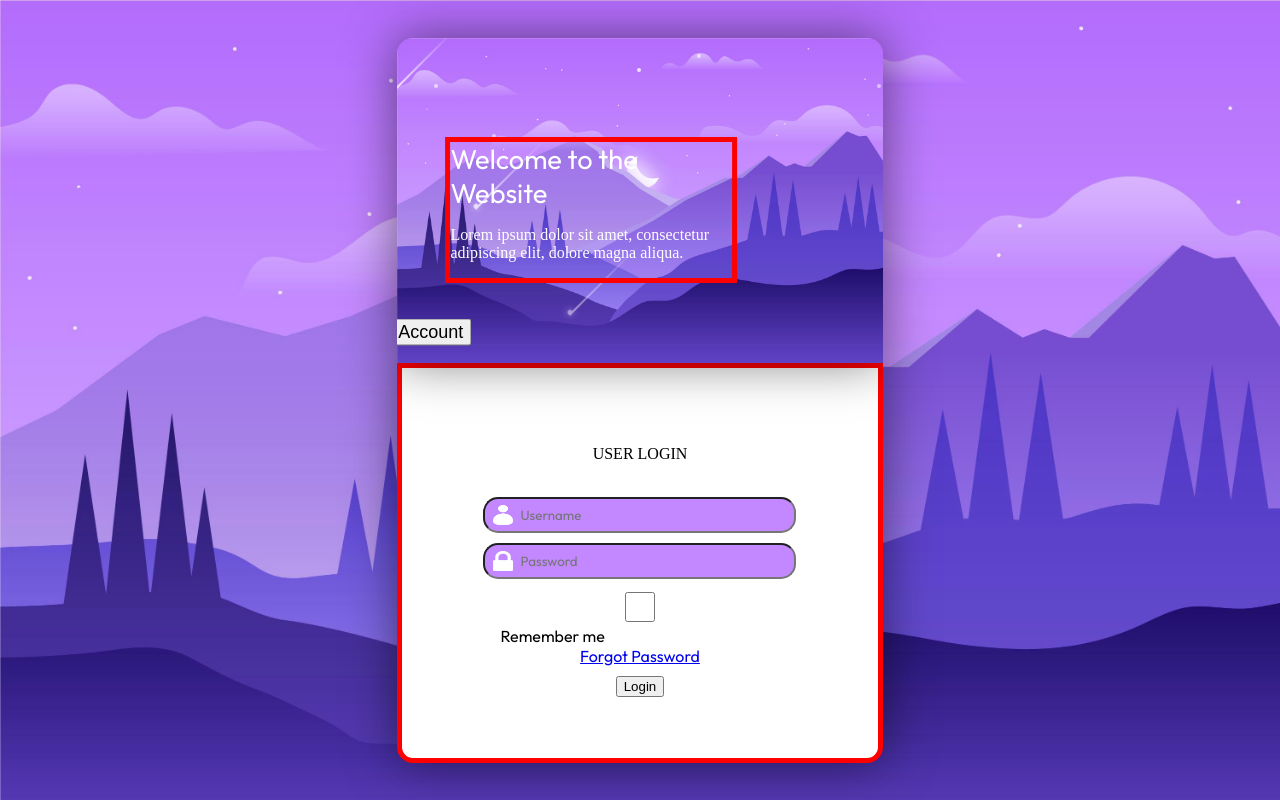
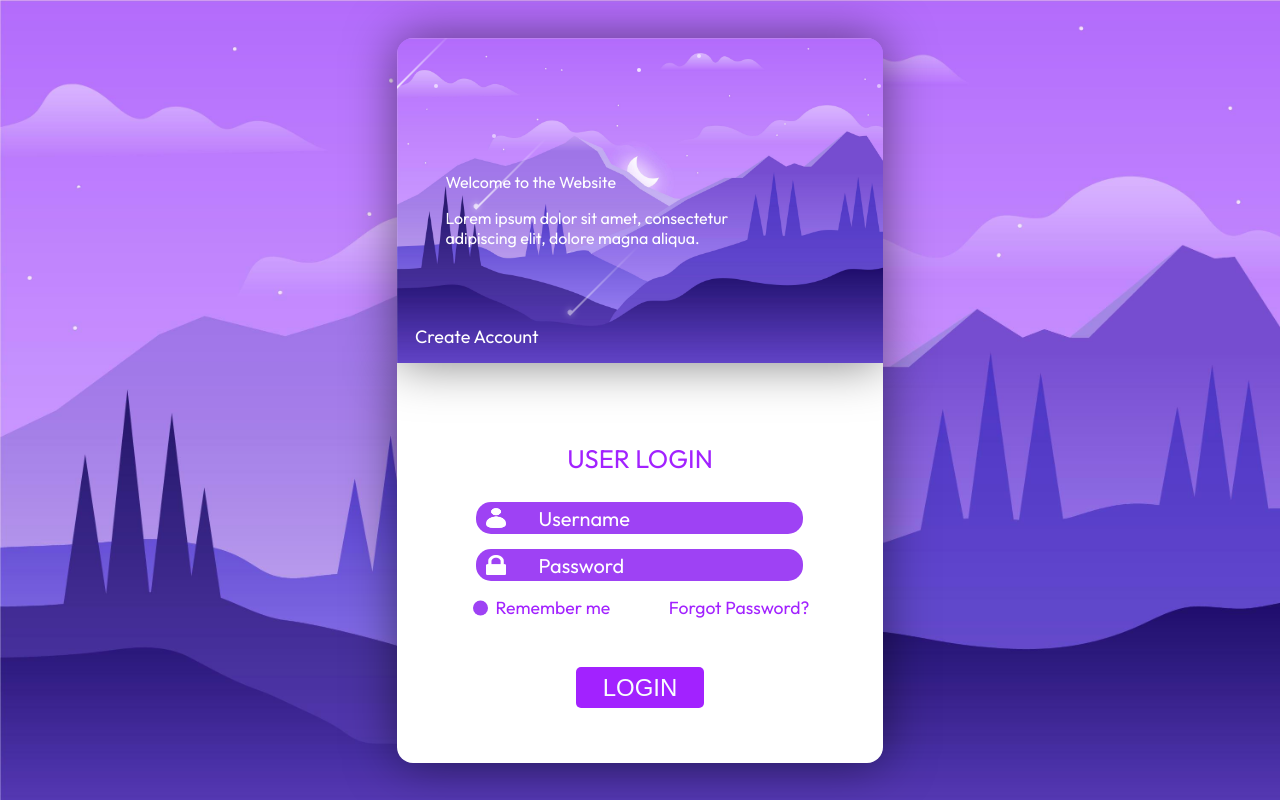
Before and after one commit to F4OST/login-Form, a plain HTML site: page index.html in a window 1280 px wide. Drawn offline with Linux system fonts and the light colour scheme; a web font is replaced by a local one.

Commit message:
finished form styles

```diff
--- a/index.html
+++ b/index.html
@@ -6,14 +6,16 @@
     <meta http-equiv="X-UA-Compatible" content="IE=edge" />
     <meta name="viewport" content="width=device-width, initial-scale=1.0" />
     <link rel="stylesheet" href="style.css">
-    <link rel="preconnect" href="https://fonts.gstatic.com">
+
     <link href="https://fonts.googleapis.com/css2?family=Outfit:wght@400;700&display=swap" rel="stylesheet">
-    <title>Document</title>
+     <link href="https://fonts.google.com/specimen/Sarpanch?preview.text=LOGIN&preview.size=27&preview.text_type=custom"  rel="stylesheet">
+
+    <title>Login</title>
 </head>
 
 <body>
-    <div id="red">
-        <div id="blue-container">
+    <div id="main">
+        <div id="img-container">
             <div class="star">
                 <span></span>
             </div>
@@ -38,45 +40,44 @@
             <div class="static star-1"></div>
             <div class="static  star-2"></div>
             <div class="static  star-3"></div>
-            <div id="texts">
+            <div id="form-container">
                 <P>Welcome to the Website</P>
                 <p>
                     Lorem ipsum dolor sit amet, consectetur adipiscing elit,
                     dolore magna aliqua.
                 </p>
             </div>
-            <button id="butt">Create Account</button>
+
+            <a id="register" href="/register">Create Account</a>
 
 
-            <img id="blue" src="./6073424.jpg" alt="img" />
+            <img id="img" src="./images/background.jpg" alt="img" />
         </div>
 
         <div id="txt">
-            <p>
-                USER LOGIN
-            </p>
+            <p>USER LOGIN </p>
             <br>
             <form id="form" action="" method="post">
                 <div class="input-container">
                     <label for="name">
-                        <img src="./user.png" alt="user">
+                        <img src="./images/user.png" alt="user">
                         <input type="text" id="name" name="name" placeholder="Username" required>
                     </label>
                 </div>
                 <div class="input-container">
                     <label for="pass">
-                        <img src="./padlock.png" alt="password">
-                        <input type="password" id="pass" name="pass" placeholder="Password" required>
+                        <img src="./images/padlock.png" alt="password">
+                        <input type="password" id="pass" name="pass" placeholder="Password" pattern=".{6,}" title="Password must be at least 6 characters" required>
                     </label>
                 </div>
-                <div class="input-container">
+                <div class="container">
                     <input type="checkbox" id="remember">
                     <label for="remember">Remember me</label>
 
-                    <a href="/password-reset">Forgot Password</a>
-                    </label>
+                    <a href="/password-reset">Forgot Password?</a>
+
                 </div>
-                <button type="submit">Login</button>
+                <button type="submit">LOGIN</button>
             </form>
         </div>
 
--- a/style.css
+++ b/style.css
@@ -5,8 +5,8 @@ body {
     margin: 0;
 }
 
-#red {
-    background-image: url("6073424.jpg");
+#main {
+    background-image: url("./images/background.jpg");
     background-repeat: no-repeat;
     background-size: cover;
     width: 100%;
@@ -18,7 +18,7 @@ body {
     position: relative;
 }
 
-#blue-container {
+#img-container {
     width: max(350px, 38%);
     height: 325px;
     position: relative;
@@ -28,7 +28,7 @@ body {
     box-shadow: 0 0 50px rgba(0, 0, 0, 0.5);
 }
 
-#blue {
+#img {
     min-width: 100%;
     height: 100%;
     object-fit: cover;
@@ -45,14 +45,14 @@ align-items: center;
 text-align: center;
 
     background-color: white;
-    border:5px red solid;
     width: max(350px, 38%);
     height: 400px;
     padding: 20px;
     box-sizing: border-box;
-    overflow: auto;
+
     border-radius: 0 0 1em 1em;
     box-shadow: 0 0 50px rgba(0, 0, 0, 0.5);
+    overflow: hidden;
 }
 
 span {
@@ -211,8 +211,8 @@ span::before {
         opacity: 0;
     }
 }
-#texts {
-    border:5px red solid;
+#form-container {
+
 position: absolute;
 top: 53%;
 left: 40%;
@@ -221,36 +221,32 @@ text-align: start;
 color: white;
 }
 
-:root{
---font: 'Outfit', sans-serif;
-}
-#texts :first-child {
-margin: 0;
-font-size: 1.7em;
-font-family: var(--font);
+
+
+
+#register {
+    position: absolute;
+    color: white;
+    transform: translate(-50%, -50%);
+    font-size: 18px;
+    text-decoration: none;
+    bottom: 1%;
+    left: 5rem;
 
 }
 
-#butt{
-position: absolute;
-transform: translate(-50%, -50%);
-font-size: 18px;
-bottom: 1%;
-left: 1%;
-
-
-}
 
 #form {
 display: flex;
 flex-direction: column;
 align-items: center;
 font-family: var(--font);
+border: none;
 }
 
 .input-container {
 position: relative;
-margin-bottom: 10px;
+margin-bottom: 15px;
 }
 
 .input-container img {
@@ -263,17 +259,120 @@ width: 20px;
 }
 
 .input-container input {
-padding-left: 35px;
+padding-left: 37px;
 font-family: var(--font);
-background-color: #c387ff;
-width:17rem ;
+background-color: #9e42f4;
+font-size: 20px;
+width:18rem ;
 height: 30px;
 border-radius: 15px;
+border: none;
 }
+.input-container input::placeholder {
+    padding-left: 25px;
+}
+
+.container {
+    position: relative;
+    white-space: nowrap;
+  }
+
+  .container input[type="checkbox"] {
+    position: absolute;
+    opacity: 0;
+  }
+
+  .container label {
+    display: inline-block;
+    position: relative;
+    padding-left: 25px;
+    cursor: pointer;
+  }
+
+  .container label::before {
+    content: "";
+    display: inline-block;
+    width: 15px;
+    height: 15px;
+    background-color: #9e42f4;
+    border-radius: 50%;
+    position: absolute;
+    left: 3px;
+    top: 50%;
+    transform: translateY(-50%);
+  }
+
+  .container input[type="checkbox"]:checked + label::before {
+    content: "\2713";
+    font-size: 14px;
+    color: white;
+  }
 
 
 
-label {
-display: flex;
-align-items: center;
-}
+
+:root {
+    --text-color: #a222ff;
+    --font: 'Outfit', sans-serif;
+    --placeholder-color: white;
+  }
+
+  body {
+    font-family: var(--font);
+  }
+
+  .input-container input {
+    color:white;
+    border: none;
+  }
+
+  .input-container input::placeholder {
+    color: var(--placeholder-color);
+  }
+
+  label
+   {
+    color: var(--text-color);
+
+  }
+  .container{
+    font-size: 1.1em;
+  }
+  .container a {
+    color: var(--text-color);
+    text-decoration: none;
+    margin-left: 55px;
+
+  }
+
+  #txt > p {
+    color: var(--text-color);
+    font-family: var(--font);
+    margin-bottom: 7px;
+    font-size: 1.6em;
+  }
+  button[type="submit"] {
+    margin-top: 3rem;
+    font-size: 1.5em;
+    background-color:var(--text-color);;
+    border-radius: 5px;
+    color: #f9fdfe;
+    width: 8rem;
+    height: 41px;
+     font-family: 'Sarpanch', sans-serif;;
+    border: none;
+
+    cursor: pointer;
+  }
+  button[type="submit"]:hover {
+    /* Add hover styles here */
+    background-color: #6f05d1; /* Example: Change the background color to red */
+    color: white; /* Example: Change the text color to white */
+  }
+
+  input[type="text"], input[type="password"] {
+    outline: none;
+  }
+  input[type="text"]:focus, input[type="password"]:focus {
+    outline: 2px solid #a222ff; /* Replace "red" with your desired color */
+  }
```
Also changed, not shown: images/background.jpg (renamed from 6073424.jpg), images/padlock.png (renamed from padlock.png), images/user.png (renamed from user.png).
